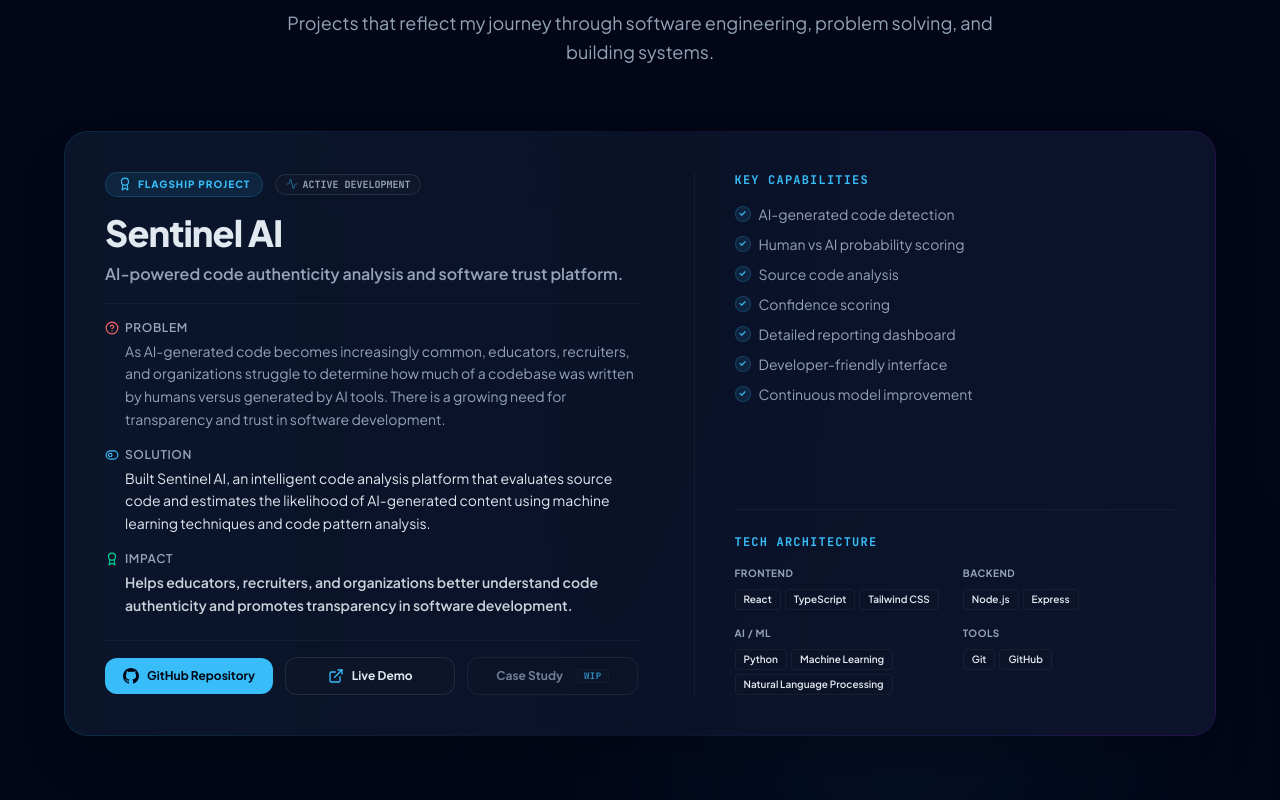
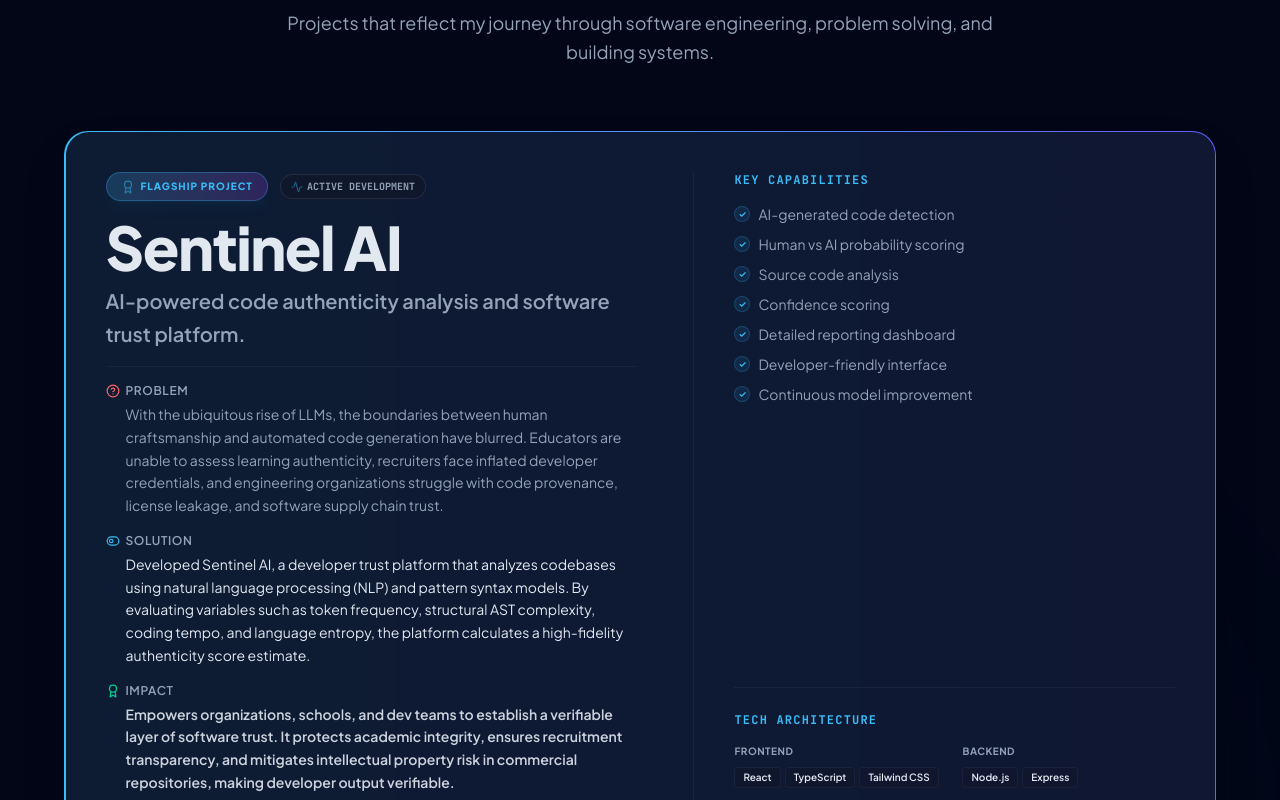
Before and after one commit to AnujMishra301/anuj-new-portfolio, a React (Vite) app: page / in a window 1280 px wide. Shown: the part 3220-4020 px from the top of the page. Built offline with nearby package versions, Linux system fonts and the light colour scheme.

Commit message:
Upgraded Sentinel AI flagship project design with keyframe animated gradient border and massive typography scale

```diff
--- a/src/sections/Projects.tsx
+++ b/src/sections/Projects.tsx
@@ -187,7 +187,7 @@
           whileInView={{ opacity: 1, y: 0 }}
           viewport={{ once: true, margin: "-100px" }}
           transition={{ duration: 0.8, ease: [0.16, 1, 0.3, 1] }}
-          className="relative group p-[1px] rounded-3xl bg-gradient-to-r from-accent/20 via-indigo-500/10 to-purple-500/20 hover:from-accent/40 hover:via-indigo-500/30 hover:to-purple-500/40 transition-all duration-500 shadow-2xl mb-16 overflow-hidden"
+          className="relative group p-[1.5px] rounded-3xl bg-gradient-to-r from-accent via-indigo-500 to-purple-500 bg-[length:200%_200%] animate-border-glow transition-all duration-500 shadow-2xl mb-16 overflow-hidden"
           onMouseMove={handleMouseMove}
         >
           {/* Spotlight Effect Background overlay */}
@@ -202,17 +202,17 @@
           <div className="absolute top-[20%] right-[10%] w-[350px] h-[350px] bg-accent/10 rounded-full blur-[90px] opacity-0 group-hover:opacity-100 transition-all duration-700 pointer-events-none" />
 
           {/* Inner Card Container */}
-          <div className="relative rounded-[23px] bg-[#0b1329]/90 backdrop-blur-2xl p-8 sm:p-10 flex flex-col lg:flex-row gap-10 lg:gap-14 text-left z-20">
+          <div className="relative rounded-[23px] bg-[#0b1329]/95 backdrop-blur-2xl p-8 sm:p-10 flex flex-col lg:flex-row gap-10 lg:gap-14 text-left z-20">
             {/* Left side: Flagship details, Problem/Solution, Actions */}
             <div className="flex-1 space-y-6 flex flex-col justify-between">
               <div className="space-y-4">
                 {/* Badges */}
                 <div className="flex items-center gap-3">
-                  <span className="inline-flex items-center gap-1.5 px-3 py-1 rounded-full bg-accent/10 border border-accent/20 text-[10px] font-black tracking-widest text-accent uppercase">
-                    <Award className="w-3.5 h-3.5" />
+                  <span className="inline-flex items-center gap-1.5 px-3.5 py-1.5 rounded-full bg-gradient-to-r from-accent/20 to-purple-500/20 border border-accent/30 text-[10px] font-black tracking-widest text-accent uppercase shadow-lg shadow-accent/5">
+                    <Award className="w-3.5 h-3.5 animate-pulse" />
                     <span>FLAGSHIP PROJECT</span>
                   </span>
-                  <span className="inline-flex items-center gap-1 px-2.5 py-0.5 rounded-full bg-surface border border-text/10 text-[10px] font-bold text-muted uppercase font-mono">
+                  <span className="inline-flex items-center gap-1 px-2.5 py-1 rounded-full bg-surface border border-text/10 text-[10px] font-bold text-muted uppercase font-mono">
                     <Activity className="w-3 h-3 text-accent animate-pulse" />
                     <span>Active Development</span>
                   </span>
@@ -220,10 +220,10 @@
 
                 {/* Name & Tagline */}
                 <div className="space-y-2">
-                  <h3 className="text-3xl sm:text-4xl font-black text-text tracking-tight group-hover:text-accent transition-colors duration-300">
+                  <h3 className="text-4xl sm:text-5xl md:text-6xl font-black text-text tracking-tight group-hover:text-accent transition-colors duration-300">
                     Sentinel AI
                   </h3>
-                  <p className="text-muted text-sm sm:text-base font-semibold leading-relaxed">
+                  <p className="text-muted text-base sm:text-lg md:text-xl font-semibold leading-relaxed">
                     AI-powered code authenticity analysis and software trust platform.
                   </p>
                 </div>
@@ -237,7 +237,7 @@
                       <span>Problem</span>
                     </div>
                     <p className="text-muted text-sm leading-relaxed pl-5">
-                      As AI-generated code becomes increasingly common, educators, recruiters, and organizations struggle to determine how much of a codebase was written by humans versus generated by AI tools. There is a growing need for transparency and trust in software development.
+                      With the ubiquitous rise of LLMs, the boundaries between human craftsmanship and automated code generation have blurred. Educators are unable to assess learning authenticity, recruiters face inflated developer credentials, and engineering organizations struggle with code provenance, license leakage, and software supply chain trust.
                     </p>
                   </div>
 
@@ -248,7 +248,7 @@
                       <span>Solution</span>
                     </div>
                     <p className="text-text text-sm leading-relaxed pl-5">
-                      Built Sentinel AI, an intelligent code analysis platform that evaluates source code and estimates the likelihood of AI-generated content using machine learning techniques and code pattern analysis.
+                      Developed Sentinel AI, a developer trust platform that analyzes codebases using natural language processing (NLP) and pattern syntax models. By evaluating variables such as token frequency, structural AST complexity, coding tempo, and language entropy, the platform calculates a high-fidelity authenticity score estimate.
                     </p>
                   </div>
 
@@ -259,7 +259,7 @@
                       <span>Impact</span>
                     </div>
                     <p className="text-text/90 text-sm leading-relaxed font-semibold pl-5">
-                      Helps educators, recruiters, and organizations better understand code authenticity and promotes transparency in software development.
+                      Empowers organizations, schools, and dev teams to establish a verifiable layer of software trust. It protects academic integrity, ensures recruitment transparency, and mitigates intellectual property risk in commercial repositories, making developer output verifiable.
                     </p>
                   </div>
                 </div>
```
